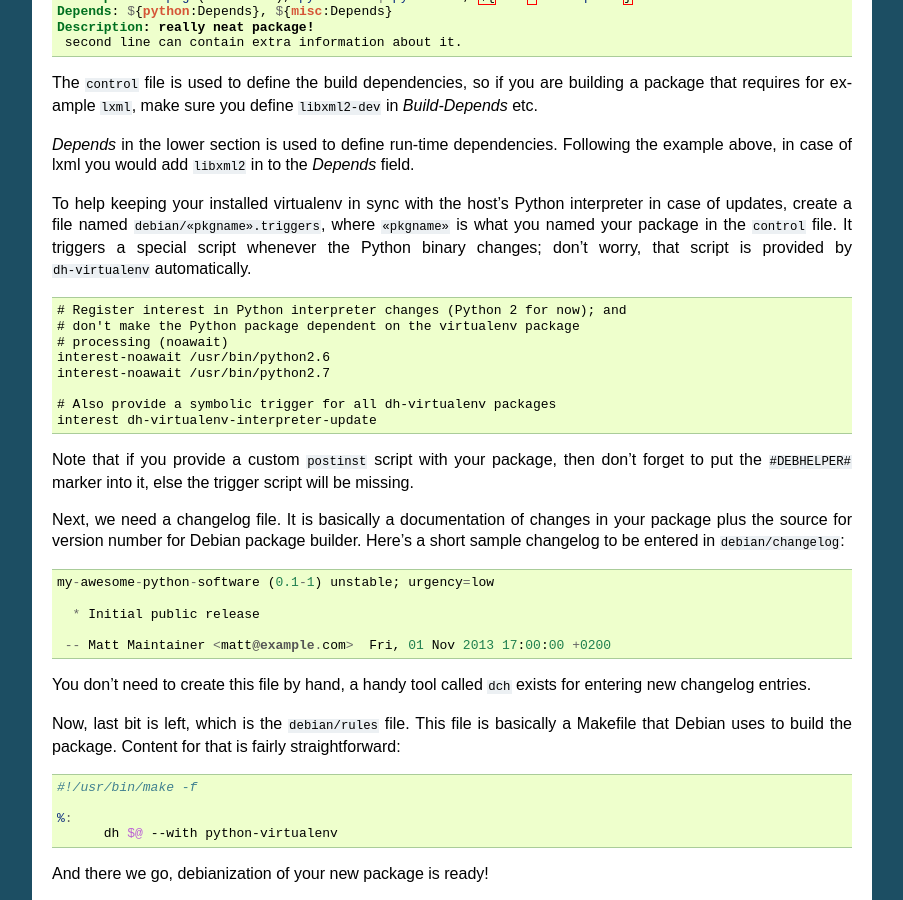
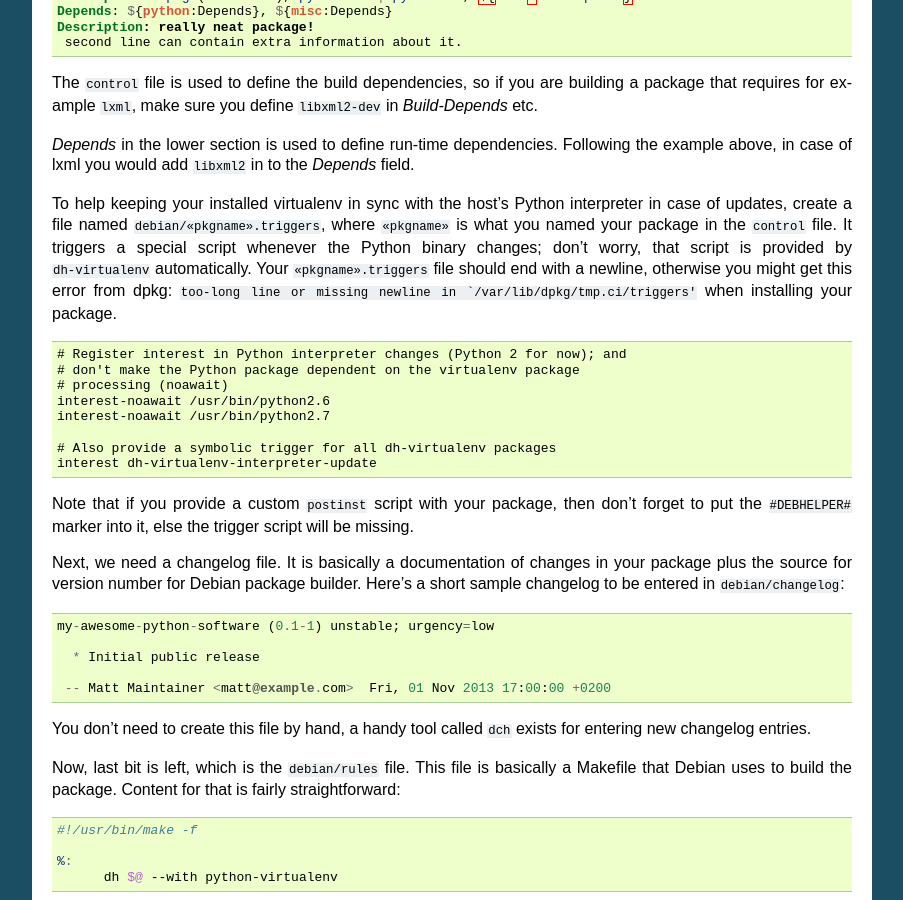
Before and after one commit to spotify/dh-virtualenv, a Sphinx documentation site: the page built from doc/tutorial.rst, in a window 1280 px wide and 900 px high, scrolled down 1070 px. Shown: the whole window, without its empty margins (198-1101 px from the left). Built offline with Sphinx 7.4.7, drawn with Linux system fonts in a browser that asks for light colours.

Commit message:
tutorial.rst: Add newline to «pkgname».triggers
Ran into issues when installing my package, giving me error:

    dpkg: error processing archive my-package_0.0.7_amd64.deb (--install):
     too-long line or missing newline in `/var/lib/dpkg/tmp.ci/triggers'

when installing the package on the host. Turns out you need to end your triggers file with a newline (at least on my Debian 7.8, Linux debian 3.2.0-4-amd64 #1 SMP Debian 3.2.65-1+deb7u2 x86_64 GNU/Linux)

```diff
--- a/doc/tutorial.rst
+++ b/doc/tutorial.rst
@@ -89,7 +89,10 @@ interpreter in case of updates, create a file named
 ``debian/«pkgname».triggers``, where ``«pkgname»`` is what you
 named your package in the ``control`` file. It triggers a special script
 whenever the Python binary changes; don't worry, that script is provided
-by ``dh-virtualenv`` automatically.
+by ``dh-virtualenv`` automatically. Your ``«pkgname».triggers`` file
+should end with a newline, otherwise you might get this error from dpkg:
+``too-long line or missing newline in `/var/lib/dpkg/tmp.ci/triggers'``
+when installing your package.
 
 .. code-block:: «pkgname».triggers
 
```
